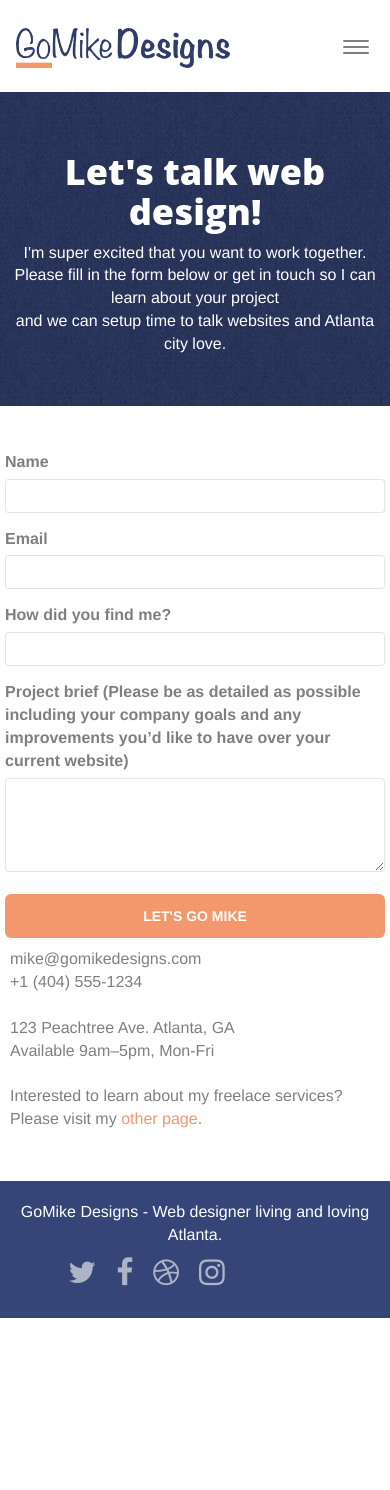
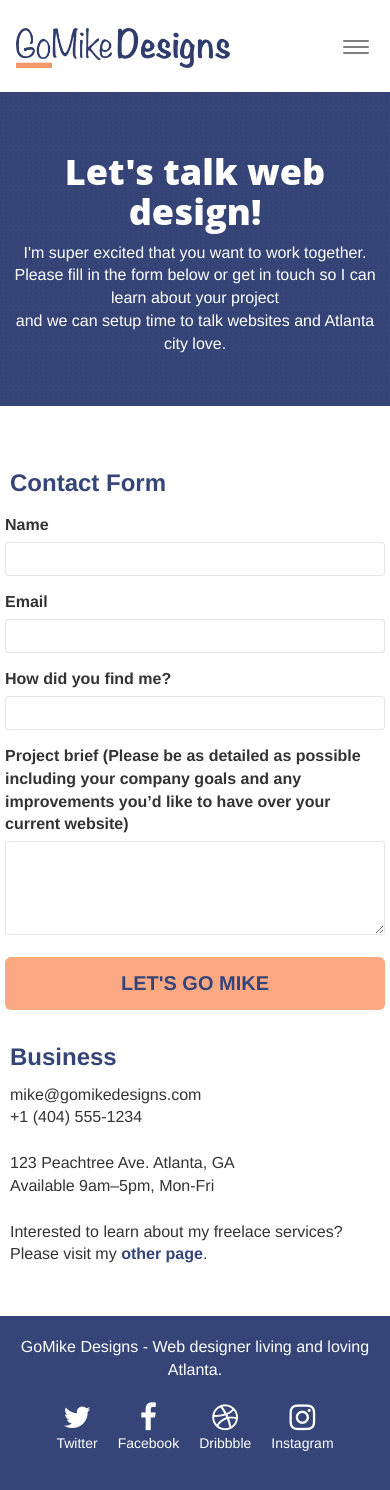
Before and after one commit to natsumi37/natsumi_P4_06192022, a plain HTML site: page contact.html in a window 390 px wide. Before the commit the page ends 1318 px from the top, so only its background shows below. Drawn offline with Linux system fonts and the light colour scheme.

Commit message:
delete all the broken links, correct label and contrast errors

```diff
--- a/contact.html
+++ b/contact.html
@@ -77,29 +77,31 @@
 	<div class="container bloc-lg">
 		<div class="row">
 			<div class="col-sm-6">
+				<h2>Contact Form</h2>
 				<form id="form_1" novalidate success-msg="Your message has been sent." fail-msg="Sorry it seems that our mail server is not responding, Sorry for the inconvenience!">
 					<div class="form-group">
-						<label>
+						<label for="name">
 							Name
 						</label>
-						<input id="name" class="form-control" required />
+						<input id="name" class="form-control" type="text" required />
 					</div>
 					<div class="form-group">
-						<label>
+						<label for="email">
 							Email
 						</label>
 						<input id="email" class="form-control" type="email" required />
 					</div>
 					<div class="form-group">
-						<label>
+						<label for="input_504">
 							How did you find me?
 						</label>
-						<input class="form-control" type="email" required id="input_504" />
+						<input id="input_504" class="form-control" type="text" required />
 					</div>
 					<div class="form-group">
-						<label>
+						<label for="message">
 							Project brief (Please be as detailed as possible including your company goals and any improvements you&rsquo;d like to have over your current website)<br>
-						</label><textarea id="message" class="form-control" rows="4" cols="50" required></textarea>
+						</label>
+						<textarea id="message" class="form-control" rows="4" cols="50" required></textarea>
 					</div>
 					<button class="bloc-button btn btn-lg btn-block cta-hero btn-atomic-tangerine" type="submit">
 						Let's go Mike
@@ -107,8 +109,9 @@
 				</form>
 			</div>
 			<div class="col-sm-6">
+				<h2>Business</h2>
 				<p>
-					mike@gomikedesigns.com<br>+1 (404) 555-1234<br> <br>123 Peachtree Ave. Atlanta, GA<br>Available 9am–5pm, Mon-Fri <br> <br>Interested to learn about my freelace services? <br>Please visit my <a class="ltc-atomic-tangerine" href="index.html">other page</a>.
+					mike@gomikedesigns.com<br>+1 (404) 555-1234<br> <br>123 Peachtree Ave. Atlanta, GA<br>Available 9am–5pm, Mon-Fri <br> <br>Interested to learn about my freelace services? <br>Please visit my <a class="ltc-atomic-tangerine" href="index.html"><strong>other page</strong></a>.
 				</p>
 			</div>
 		</div>
@@ -133,22 +136,22 @@
 				<div class="row row-no-gutters social">
 					<div class="col-sm-3">
 						<div class="text-center">
-							<a class="socialmedia_icon" href="index.html"><span class="fa fa-twitter icon-md"></span></a>
+							<a class="social" href="index.html"><span class="fa fa-twitter icon-md"></span><br>Twitter</a>
 						</div>
 					</div>
 					<div class="col-sm-3">
 						<div class="text-center">
-							<a class="socialmedia_icon" href="index.html"><span class="fa fa-facebook icon-md"></span></a>
+							<a class="social" href="index.html"><span class="fa fa-facebook icon-md"></span><br>Facebook</a>
 						</div>
 					</div>
 					<div class="col-sm-3">
 						<div class="text-center">
-							<a class="socialmedia_icon" href="index.html"><span class="fa fa-dribbble icon-md"></span></a>
+							<a class="social" href="index.html"><span class="fa fa-dribbble icon-md"></span><br>Dribbble</a>
 						</div>
 					</div>
 					<div class="col-sm-3">
 						<div class="text-center">
-							<a class="socialmedia_icon" href="index.html"><span class="fa fa-instagram icon-md"></span></a>
+							<a class="social" href="index.html"><span class="fa fa-instagram icon-md"></span><br>Instagram</a>
 						</div>
 					</div>
 				</div>
--- a/style.css
+++ b/style.css
@@ -90,11 +90,6 @@ a:hover {
     right: 0;
 }
 
-.texture-paper::before {
-    background: url("img/texture-paper.png");
-    background-size: 280px 280px;
-}
-
 .b-parallax {
     background-attachment: fixed;
 }
@@ -133,7 +128,7 @@ a:hover {
 .d-bloc h5 a,
 .d-bloc h6 a,
 .d-bloc p a {
-    color: rgba(255, 255, 255, .6);
+    color: #FFFFFF;
 }
 
 .d-bloc .a-btn:hover,
@@ -150,7 +145,7 @@ a:hover {
 .d-bloc h5 a:hover,
 .d-bloc h6 a:hover,
 .d-bloc p a:hover {
-    color: rgba(255, 255, 255, 1);
+    color: #fc844d;
 }
 
 .d-bloc .navbar-toggle .icon-bar {
@@ -193,11 +188,6 @@ a:hover {
     border-color: rgba(0, 0, 0, .3);
 }
 
-.d-bloc .panel,
-.l-bloc {
-    color: rgba(0, 0, 0, .5);
-}
-
 .d-bloc .panel button:hover,
 .l-bloc button:hover {
     color: rgba(0, 0, 0, .7);
@@ -229,9 +219,8 @@ a:hover {
 .l-bloc h3 a,
 .l-bloc h4 a,
 .l-bloc h5 a,
-.l-bloc h6 a,
-.l-bloc p a {
-    color: rgba(0, 0, 0, .6);
+.l-bloc h6 a {
+    color: #364577;
 }
 
 .d-bloc .panel .a-btn:hover,
@@ -247,9 +236,9 @@ a:hover {
 .l-bloc h3 a:hover,
 .l-bloc h4 a:hover,
 .l-bloc h5 a:hover,
-.l-bloc h6 a:hover,
-.l-bloc p a:hover {
-    color: rgba(0, 0, 0, 1);
+.l-bloc h6 a:hover {
+    color: darken(#364577, 80%);
+    text-decoration: underline;
 }
 
 .l-bloc .navbar-toggle .icon-bar {
@@ -631,14 +620,14 @@ a[data-lightbox]:hover img {
 
 .snapshot-lb .lightbox-caption {
     padding: 0;
-    color: rgba(0, 0, 0, .5);
+    color: #333;
     background: none;
 }
 
 body {
     font-family: "helvetica";
     font-weight: 400;
-    color: #575757;
+    color: #333;
 }
 
 .container {
@@ -670,11 +659,11 @@ body {
 
 .cta-hero {
     margin-top: 22px;
-    color: #FFFFFF!important;
+    color: #FFFFFF;
     text-transform: uppercase;
     padding: 12px 28px 12px 28px;
-    font-size: 1.0em;
-    font-weight: 700;
+    font-size: 20px;
+    font-weight: 900;
 }
 
 p, label {
@@ -714,6 +703,11 @@ h3 {
 
 .quote {
     font-style: italic;
+    font-weight: 700;
+}
+
+.quote--strong {
+    font-weight: 900;
 }
 
 .med-width-whitespace {
@@ -768,17 +762,18 @@ h3 {
 }
 
 .bgc-atomic-tangerine {
-    background-color: #F3976C;
+    background-color: #fca983;
 }
 
 .btn-atomic-tangerine {
-    background: #F3976C;
-    color: #FFFFFF!important;
+    background: #fca983;
+    color: #364577!important;
 }
 
 .btn-atomic-tangerine:hover {
-    background: #fc844d;
-    color: #FFFFFF!important;
+    background: #fcb18e;
+    box-shadow: 1px 1px 2px #807f7f;
+    font-weight: 1200;
 }
 
 .ltc-white {
@@ -790,11 +785,13 @@ h3 {
 }
 
 .ltc-atomic-tangerine {
-    color: #F3976C!important;
+    color: #364577;
+    text-decoration: none;
 }
 
 .ltc-atomic-tangerine:hover {
-    color: #fc844d;
+    color: #364577;
+    text-decoration: underline;
 }
 
 .icon-dark-slate-blue {
@@ -807,21 +804,13 @@ h3 {
 .row.row-no-gutters.social {
     display: flex;
     justify-content: center;
-    width: 70%;
-    margin: 10px;
+    margin: 20px 0;
     gap: 20px;
 }
 
-.col-sm-3 {
-    text-align: center;
-}
-
-.col-sm-4 {
-    font-size: 16px;
-}
-
-.socialmedia_icon {
-    max-width: 400px;
+.col-sm-3 .social {
+    color: #FFFFFF;
+    font-size: 14px;
 }
 
 .bg-dots-bg {
```
Also changed, not shown: index.html (+5 -46 lines).
